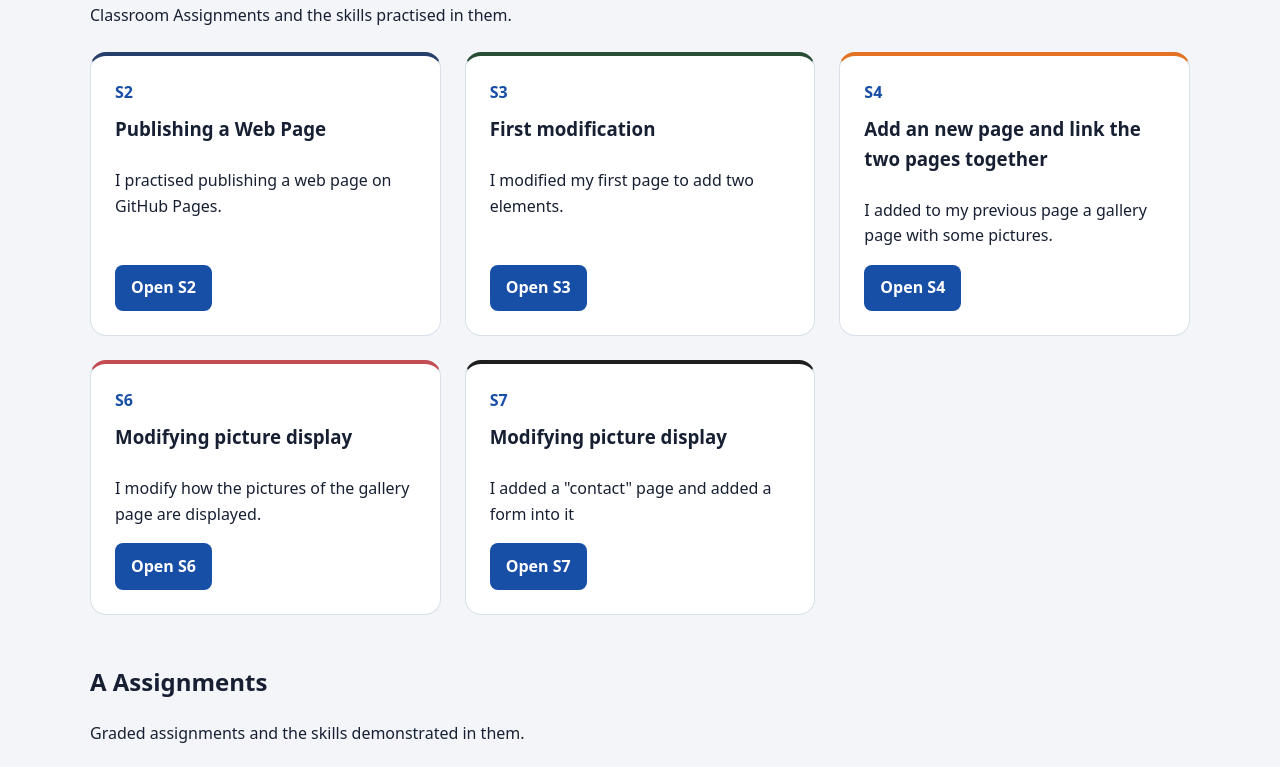
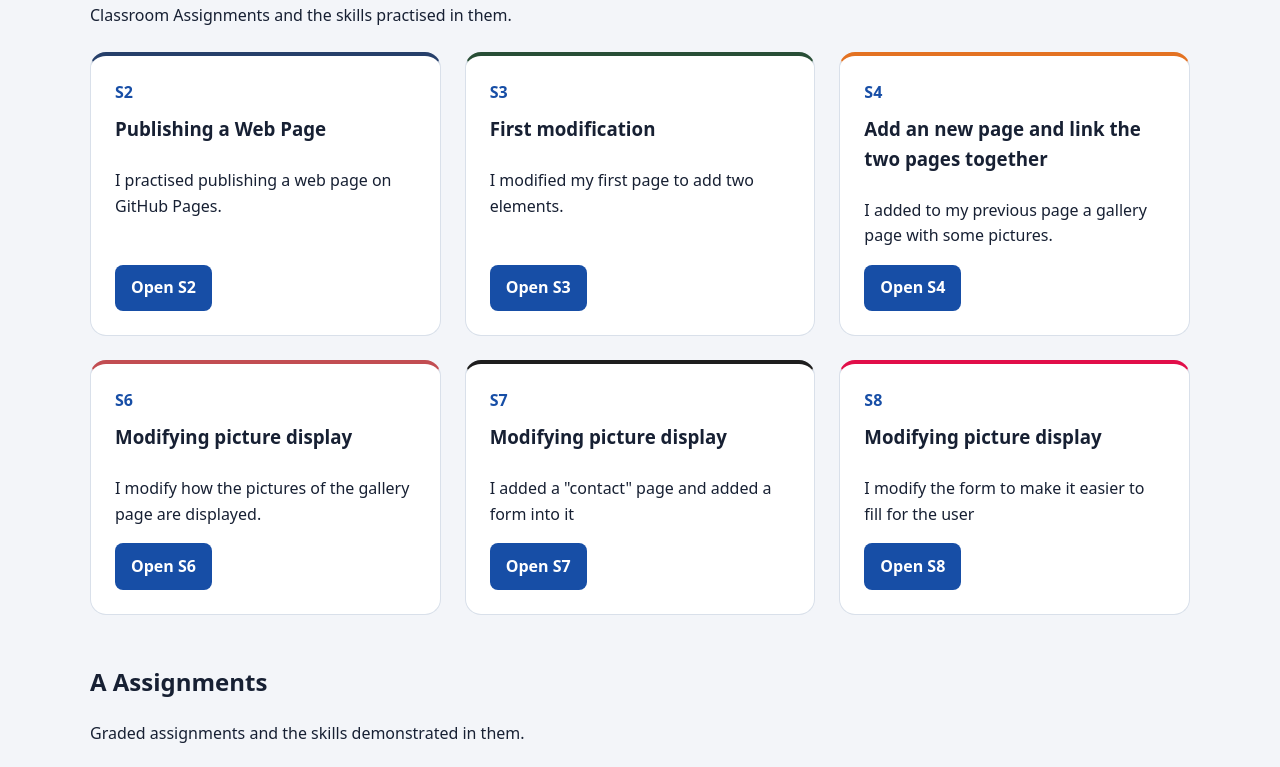
Before and after one commit to Enzo-CAFFIER/assignement_web_dev, a plain HTML site: page index.html in a window 1280 px wide. Shown: the part 524-1291 px from the top of the page. Drawn offline with Linux system fonts and the light colour scheme.

Commit message:
Update index.html

```diff
--- a/index.html
+++ b/index.html
@@ -64,6 +64,12 @@
           <p>I added a "contact" page and added a form into it</p>
           <a class="card-link" href="s7/index.html">Open S7</a>
         </article>
+        <article class="card">
+          <p class="task-id">S8</p>
+          <h3>Modifying picture display</h3>
+          <p>I modify the form to make it easier to fill for the user</p>
+          <a class="card-link" href="s8/index.html">Open S8</a>
+        </article>
       </div>
     </section>
 
```
